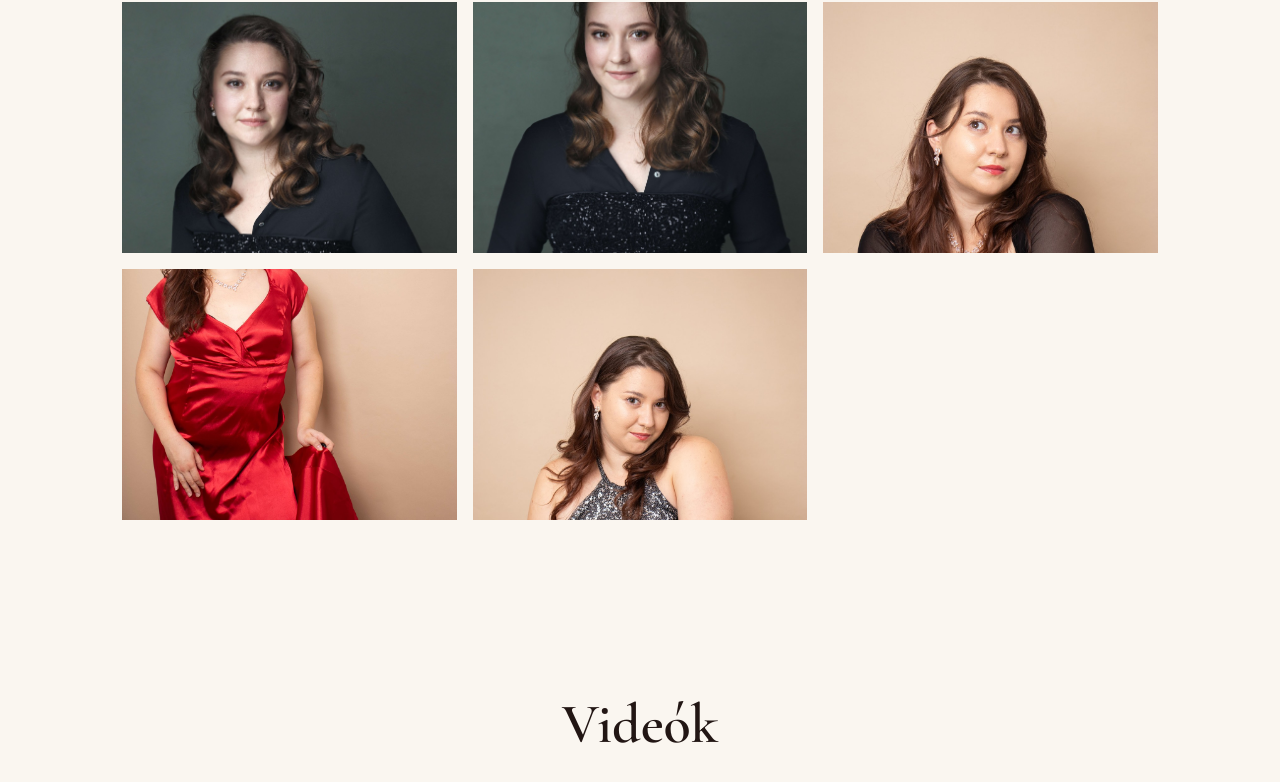
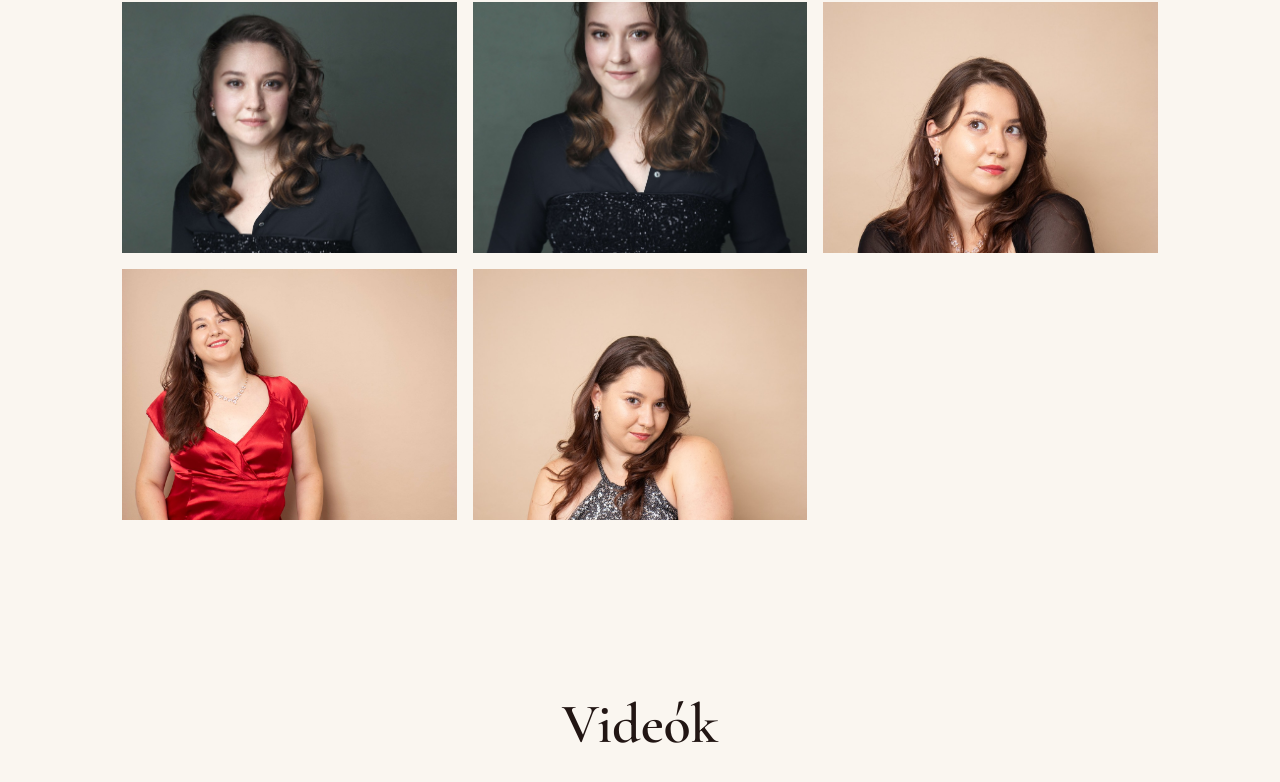
Before and after one commit to elekpetra99/elekpetra, a Next.js app: page / in a window 1280 px wide. Shown: the part 5012-5794 px from the top of the page. Built offline with nearby package versions, Linux system fonts and the light colour scheme.

Commit message:
Gallery slot 7: crop focus 70%→25%, face-centered (measured)

```diff
--- a/src/app/globals.css
+++ b/src/app/globals.css
@@ -638,6 +638,7 @@ p {
 .gallery-photo-f8 { object-position: center 8%; }
 .gallery-photo-f10 { object-position: center 10%; }
 .gallery-photo-f20 { object-position: center 20%; }
+.gallery-photo-f25 { object-position: center 25%; }
 .gallery-photo-f50 { object-position: center 50%; }
 .gallery-photo-f70 { object-position: center 70%; }
 
--- a/src/components/Media.tsx
+++ b/src/components/Media.tsx
@@ -28,7 +28,7 @@ const focusMap: (string | null)[] = [
   "gallery-photo-f8", // 04 — 8%
   "gallery-photo-f50", // 05 — 50% (1col3 down)
   "gallery-photo-f20", // 06 — 20%
-  "gallery-photo-f70", // 07 — 70% (1col4 down)
+  "gallery-photo-f25", // 07 — 25% (face-centered, measured)
   "gallery-photo-f20", // 08 — 20%
 ];
 
```
